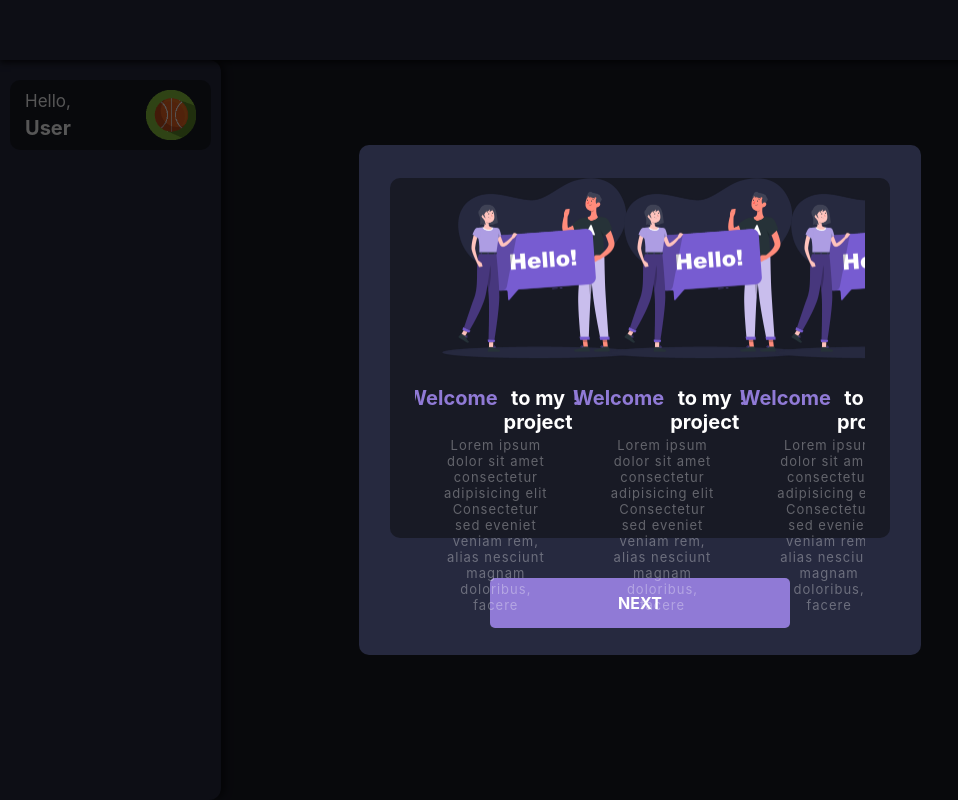
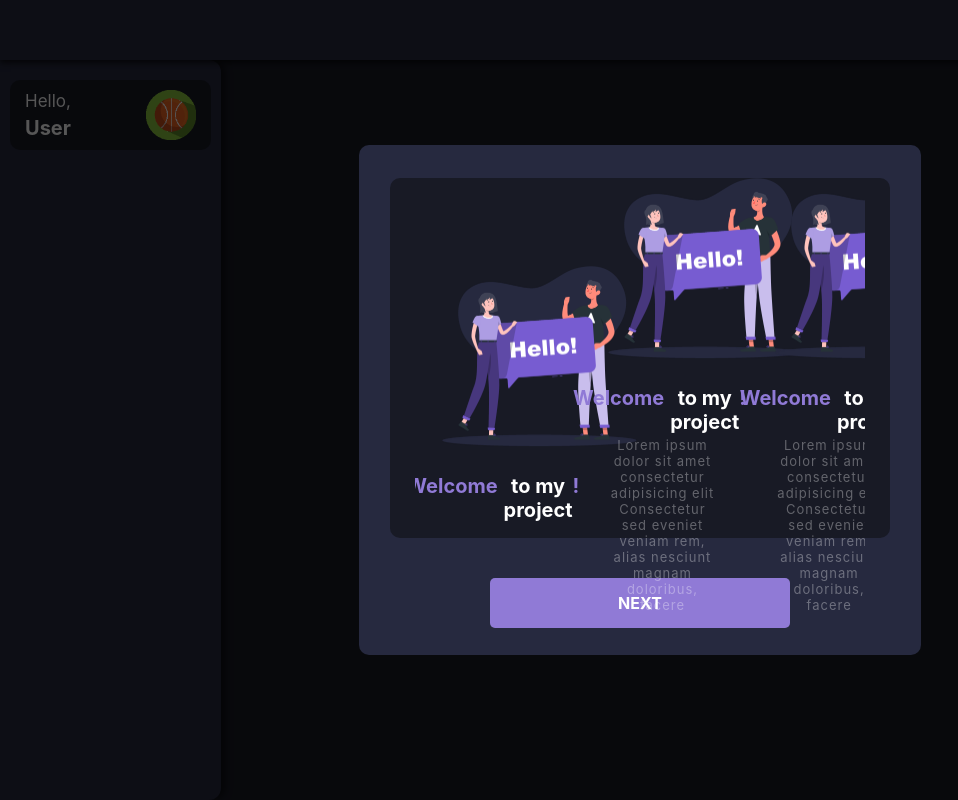
Before and after one commit to oPedroFranca/Todo-list, a React (Vite) app: page / in a window 1280 px wide. Shown: the whole page, without its empty margins (0-958 px from the left). Built offline with nearby package versions, Linux system fonts and the light colour scheme.

Commit message:
creating welcome Modal Slider

```diff
--- a/src/components/WelcomeModal/ModalMain/FirstSlide.tsx
+++ b/src/components/WelcomeModal/ModalMain/FirstSlide.tsx
@@ -9,10 +9,6 @@ export const FirstSlide = () => {
           <h1>Welcome</h1> to my project
           <h1>!</h1>
         </h1>
-        <p>
-          Lorem ipsum dolor sit amet consectetur adipisicing elit Consectetur
-          sed eveniet veniam rem, alias nesciunt magnam doloribus, facere
-        </p>
       </div>
     </>
   );
```
